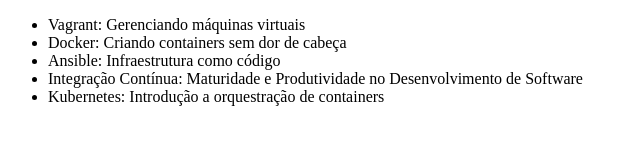
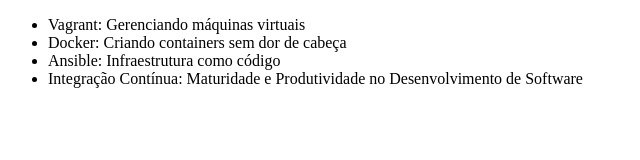
Before and after one commit to Pablosmolak/aprendizado-, a plain HTML site: page index.html in a window 1280 px wide. Shown: the whole page, without its empty margins (0-640 px from the left). Drawn offline with Linux system fonts and the light colour scheme.

Commit message:
apaguei o curso

```diff
--- a/index.html
+++ b/index.html
@@ -10,7 +10,7 @@
         <li>Docker: Criando containers sem dor de cabeça</li>
         <li>Ansible: Infraestrutura como código</li>
         <li>Integração Contínua: Maturidade e Produtividade no Desenvolvimento de Software</li>
-        <li>Kubernetes: Introdução a orquestração de containers</li>
+
     </ul>
 </body>
 </html>
```
